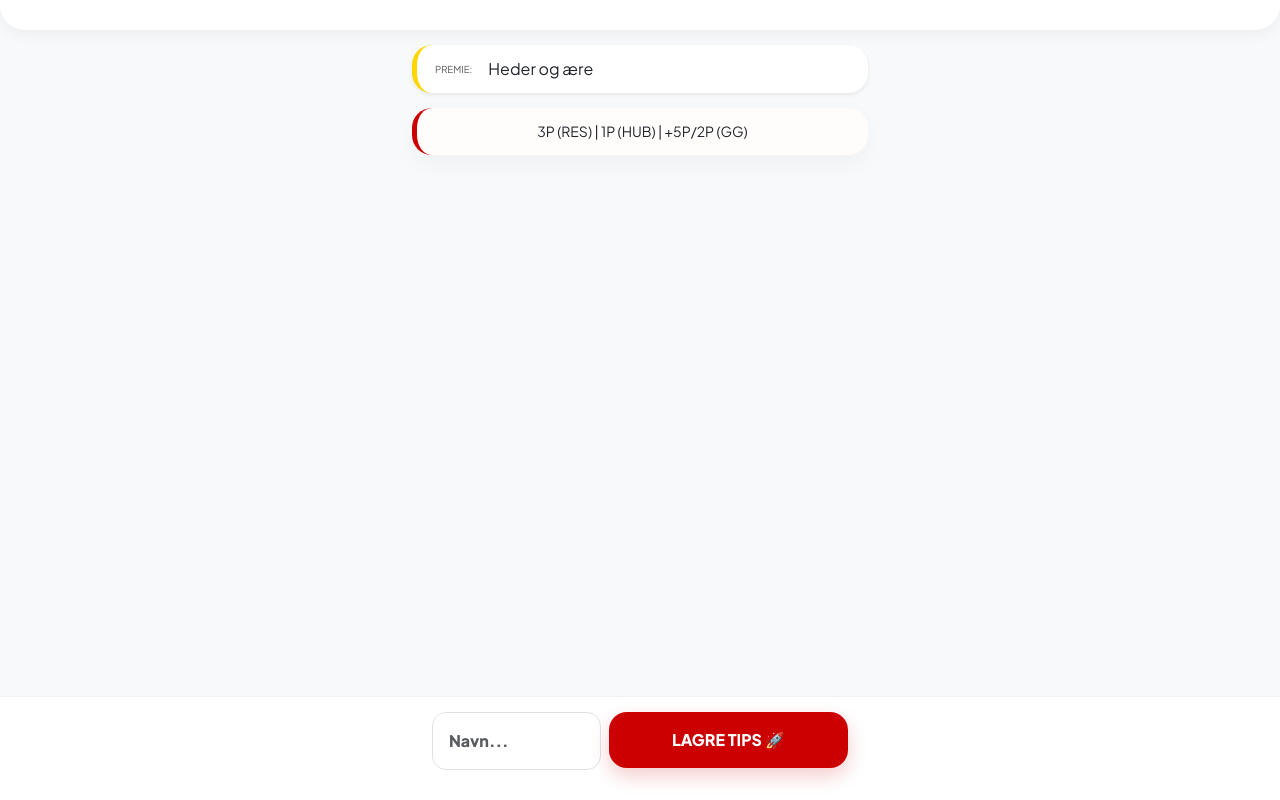
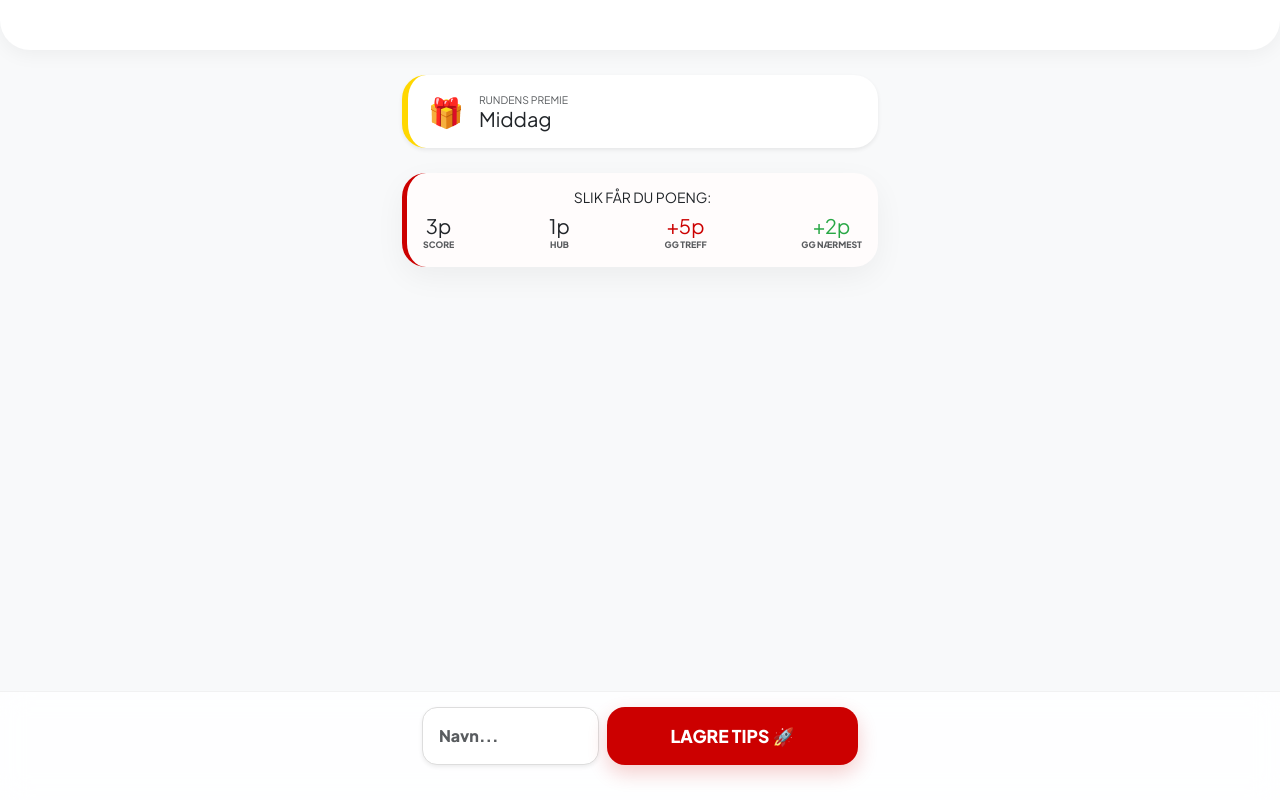
Before and after one commit to claseasybranding-ops/matchday-demo, a Flask app: template templates/group_view.html in a window 1280 px wide. Run offline with Flask 3, Linux system fonts and the light colour scheme; the template is opened without the code that fills it, so the values that code supplies are empty.

Commit message:
Update group_view.html

```diff
--- a/templates/group_view.html
+++ b/templates/group_view.html
@@ -7,147 +7,143 @@
     <link href="https://cdn.jsdelivr.net/npm/bootstrap@5.3.0/dist/css/bootstrap.min.css" rel="stylesheet">
     <link href="https://fonts.googleapis.com/css2?family=Plus+Jakarta+Sans:wght@400;600;800&display=swap" rel="stylesheet">
     <style>
-        :root { --md-red: #cc0000; --md-bg: #f8f9fa; --md-gold: #FFD700; --md-blue: #0066ff; }
-        body { background-color: var(--md-bg); font-family: 'Plus Jakarta Sans', sans-serif; padding-bottom: 140px; }
+        :root { --md-red: #cc0000; --md-bg: #f8f9fa; --md-gold: #FFD700; }
+        body { background-color: var(--md-bg); font-family: 'Plus Jakarta Sans', sans-serif; padding-bottom: 180px; }
 
-        .header { background: white; padding: 15px; border-radius: 0 0 25px 25px; box-shadow: 0 4px 15px rgba(0,0,0,0.05); text-align: center; margin-bottom: 15px; }
+        .header { background: white; padding: 25px; border-radius: 0 0 30px 30px; box-shadow: 0 4px 20px rgba(0,0,0,0.05); text-align: center; margin-bottom: 25px; }
 
-        .prize-card { background: white; border-radius: 20px; padding: 12px 18px; margin-bottom: 15px; display: flex; align-items: center; box-shadow: 0 8px 25px rgba(0,0,0,0.04); border-left: 5px solid var(--md-gold); }
+        .prize-card { background: white; border-radius: 24px; padding: 15px 20px; margin-bottom: 25px; display: flex; align-items: center; box-shadow: 0 10px 30px rgba(0,0,0,0.04); border-left: 6px solid var(--md-gold); text-align: left; }
+        .prize-icon { font-size: 1.8rem; margin-right: 15px; }
 
-        .rules-badge { border-left: 5px solid var(--md-red); background: #fffcfc; border-radius: 20px; padding: 15px; margin-bottom: 20px; box-shadow: 0 8px 25px rgba(0,0,0,0.04); }
+        .match-card { background: white; border-radius: 24px; padding: 25px; margin-bottom: 20px; box-shadow: 0 10px 30px rgba(0,0,0,0.05); }
+        .team-logo { width: 50px; height: 50px; object-fit: contain; margin-bottom: 10px; }
+        .score-box { background: #f1f1f1; border-radius: 15px; width: 60px; height: 60px; display: flex; align-items: center; justify-content: center; font-size: 1.8rem; font-weight: 800; }
+        .btn-adjust { width: 40px; height: 40px; border-radius: 12px; border: 2px solid #eee; background: white; font-weight: 800; }
 
-        .match-card { background: white; border-radius: 24px; padding: 15px; margin-bottom: 15px; box-shadow: 0 10px 30px rgba(0,0,0,0.05); }
+        .gg-input { background: #fff; border: 2px solid var(--md-red); border-radius: 18px; padding: 20px; text-align: center; font-size: 1.2rem; font-weight: 800; width: 100%; color: var(--md-red); }
+        .extra-card { background: white; border-radius: 24px; padding: 25px; margin-bottom: 20px; box-shadow: 0 10px 30px rgba(0,0,0,0.05); }
 
-        /* Team layout for mobil */
-        .team-box { width: 30%; display: flex; flex-direction: column; align-items: center; justify-content: center; }
-        .team-logo { width: 35px; height: 35px; object-fit: contain; margin-bottom: 5px; }
-        .team-name { font-weight: 800; font-size: 0.75rem; line-height: 1.1; text-align: center; }
-
-        .score-display { width: 40%; display: flex; align-items: center; justify-content: center; gap: 8px; }
-        .score-box { background: #f1f1f1; border-radius: 12px; width: 45px; height: 45px; display: flex; align-items: center; justify-content: center; font-size: 1.5rem; font-weight: 800; }
-
-        .btn-adjust { width: 42px; height: 42px; border-radius: 12px; border: 2px solid #eee; background: white; font-weight: 800; font-size: 1.2rem; }
-
-        /* Tilleggsspørsmål stil */
-        .extra-card { background: #fff5f5; border: 2px solid #ffebeb; border-radius: 20px; padding: 15px; margin-top: 10px; }
-        .extra-q-text { font-weight: 800; font-size: 0.85rem; color: #444; margin-bottom: 10px; display: block; }
-        .btn-check-group { display: flex; gap: 10px; }
-        .btn-check { flex: 1; border-radius: 12px; font-weight: 800; border: 2px solid #eee; background: white; padding: 10px; transition: 0.2s; }
-        .btn-check.active { background: var(--md-red); color: white; border-color: var(--md-red); }
-
-        .footer-action { position: fixed; bottom: 0; left: 0; right: 0; background: rgba(255, 255, 255, 0.95); backdrop-filter: blur(10px); padding: 15px 15px 30px 15px; border-top: 1px solid rgba(0,0,0,0.05); z-index: 1000; }
-        .btn-submit { background: var(--md-red); color: white; border: none; padding: 16px; border-radius: 18px; font-weight: 800; width: 100%; text-transform: uppercase; box-shadow: 0 8px 20px rgba(204, 0, 0, 0.2); }
-
-        .gg-input { border: 2px solid var(--md-red); border-radius: 15px; padding: 12px; text-align: center; font-size: 1.1rem; font-weight: 800; width: 100%; color: var(--md-red); margin-top: 10px; }
-        .locked-overlay { background: #eee; color: #666; padding: 20px; border-radius: 20px; text-align: center; font-weight: 800; }
+        .footer-action {
+            position: fixed;
+            bottom: 0; left: 0; right: 0;
+            background: rgba(255, 255, 255, 0.85);
+            backdrop-filter: blur(15px);
+            padding: 15px 20px 35px 20px;
+            border-top: 1px solid rgba(0,0,0,0.05);
+            z-index: 1000;
+        }
+        .btn-submit { background: var(--md-red); color: white; border: none; padding: 16px; border-radius: 18px; font-weight: 800; width: 100%; font-size: 1.1rem; text-transform: uppercase; transition: 0.3s; box-shadow: 0 8px 20px rgba(204, 0, 0, 0.2); }
+        .rules-badge { border-left: 5px solid var(--md-red); background: #fffcfc; }
     </style>
 </head>
 <body>
     <div class="header">
-        <h2 class="fw-800 m-0" style="font-size: 1.4rem;">{{ group[1] }}</h2>
+        <h1 class="fw-800 m-0">{{ group[1] }}</h1>
     </div>
 
-    <div class="container" style="max-width: 480px;">
+    <div class="container" style="max-width: 500px;">
         <div class="prize-card shadow-sm">
-            <div class="small fw-800 text-muted text-uppercase me-3" style="font-size: 0.6rem;">Premie:</div>
-            <div class="fw-800 m-0" style="font-size: 1rem;">{{ group[5] or 'Heder og ære' }}</div>
+            <div class="prize-icon">🎁</div>
+            <div>
+                <div class="small fw-800 text-muted text-uppercase" style="font-size: 0.65rem;">Rundens Premie</div>
+                <div class="fw-800 h5 m-0">{{ group[5] or 'Middag' }}</div>
+            </div>
         </div>
 
-        <div class="rules-badge text-center">
-            <h6 class="fw-800 text-uppercase small mb-0">3p (Res) | 1p (HUB) | +5p/2p (GG)</h6>
+        <div class="match-card p-3 mb-4 rules-badge">
+            <h6 class="fw-800 text-uppercase small mb-2 text-center">Slik får du poeng:</h6>
+            <div class="d-flex justify-content-between text-center mt-2">
+                <div><div class="fw-800 h5 m-0">3p</div><div class="small text-muted fw-bold" style="font-size: 0.55rem;">SCORE</div></div>
+                <div><div class="fw-800 h5 m-0">1p</div><div class="small text-muted fw-bold" style="font-size: 0.55rem;">HUB</div></div>
+                <div><div class="fw-800 h5 m-0" style="color: var(--md-red)">+5p</div><div class="small text-muted fw-bold" style="font-size: 0.55rem;">GG TREFF</div></div>
+                <div><div class="fw-800 h5 m-0" style="color: #28a745">+2p</div><div class="small text-muted fw-bold" style="font-size: 0.55rem;">GG NÆRMEST</div></div>
+            </div>
         </div>
 
-        {% if is_locked %}
-        <div class="locked-overlay mb-4">🔒 RUNDEN ER LÅST</div>
-        {% else %}
-
         {% for k in kamper %}
-        <div class="text-muted small fw-800 mb-1 ps-2" style="font-size: 0.65rem; color: var(--md-blue);">⚽ START: {{ k[6] }}</div>
-        <div class="match-card match-row" data-id="{{ k[0] }}">
+        <div class="text-muted small fw-800 mb-1 ps-2" style="font-size: 0.7rem; color: #4a90e2;">
+            ⚽ START: {{ k[6] }}
+        </div>
+        <div class="match-card text-center match-row" data-id="{{ k[0] }}">
             <div class="d-flex justify-content-between align-items-center mb-3">
-                <div class="team-box">
-                    <img src="{{ k[4] }}" class="team-logo">
-                    <span class="team-name">{{ k[2] }}</span>
+                <div style="width: 35%;">
+                    <img src="{{ k[4] }}" class="team-logo"><br>
+                    <span class="fw-800 small">{{ k[2] }}</span>
                 </div>
-
-                <div class="score-display">
+                <div class="d-flex align-items-center gap-2">
                     <div class="score-box h-score">0</div>
                     <div class="fw-800 text-muted">:</div>
                     <div class="score-box a-score">0</div>
                 </div>
-
-                <div class="team-box">
-                    <img src="{{ k[5] }}" class="team-logo">
-                    <span class="team-name">{{ k[3] }}</span>
+                <div style="width: 35%;">
+                    <img src="{{ k[5] }}" class="team-logo"><br>
+                    <span class="fw-800 small">{{ k[3] }}</span>
                 </div>
             </div>
-
-            <div class="d-flex justify-content-center gap-4">
+            <div class="d-flex justify-content-center gap-5">
                 <div class="d-flex gap-2">
-                    <button class="btn-adjust" onclick="adj(this, 'h', -1)">-</button>
-                    <button class="btn-adjust" onclick="adj(this, 'h', 1)">+</button>
+                    <button class="btn-adjust" onclick="adj(this, 'h', -1)" {% if is_locked %}disabled{% endif %}>-</button>
+                    <button class="btn-adjust" onclick="adj(this, 'h', 1)" {% if is_locked %}disabled{% endif %}>+</button>
                 </div>
                 <div class="d-flex gap-2">
-                    <button class="btn-adjust" onclick="adj(this, 'a', -1)">-</button>
-                    <button class="btn-adjust" onclick="adj(this, 'a', 1)">+</button>
+                    <button class="btn-adjust" onclick="adj(this, 'a', -1)" {% if is_locked %}disabled{% endif %}>-</button>
+                    <button class="btn-adjust" onclick="adj(this, 'a', 1)" {% if is_locked %}disabled{% endif %}>+</button>
                 </div>
             </div>
         </div>
         {% endfor %}
 
+        {% if group[4] == 'single' %}
+        <div class="match-card">
+            <label class="fw-800 small text-uppercase text-muted d-block text-center mb-3">Golden Goal (Minutt)</label>
+            <input type="number" id="golden-goal" class="gg-input" placeholder="Eks: 24" {% if is_locked %}disabled{% endif %}>
+        </div>
+        {% else %}
+        <input type="hidden" id="golden-goal" value="0">
+        {% endif %}
+
         {% if questions %}
-        <div class="match-card">
-            <label class="fw-800 small text-muted text-uppercase d-block mb-3 text-center">Ekstra spørsmål</label>
+        <div class="extra-card">
+            <h6 class="fw-800 text-uppercase small text-muted mb-4 text-center">Tilleggsspørsmål</h6>
             {% for q in questions %}
-            <div class="extra-card mb-2 q-row" data-qid="{{ q[0] }}">
-                <span class="extra-q-text">{{ q[1] }}</span>
-                <div class="btn-check-group">
-                    <button class="btn-check" onclick="setExtra(this, 'JA')">JA</button>
-                    <button class="btn-check" onclick="setExtra(this, 'NEI')">NEI</button>
+            <div class="mb-4 extra-q-row" data-qid="{{ q[0] }}">
+                <label class="fw-bold d-block mb-3 text-center">{{ q[1] }}</label>
+                <div class="d-flex justify-content-center gap-3">
+                    <input type="radio" class="btn-check" name="q{{ q[0] }}" id="q{{ q[0] }}y" value="JA" {% if is_locked %}disabled{% endif %}>
+                    <label class="btn btn-outline-danger fw-bold px-4 py-2 rounded-pill" for="q{{ q[0] }}y">JA</label>
+
+                    <input type="radio" class="btn-check" name="q{{ q[0] }}" id="q{{ q[0] }}n" value="NEI" checked {% if is_locked %}disabled{% endif %}>
+                    <label class="btn btn-outline-danger fw-bold px-4 py-2 rounded-pill" for="q{{ q[0] }}n">NEI</label>
                 </div>
             </div>
             {% endfor %}
         </div>
         {% endif %}
-
-        {% if group[4] == 'single' %}
-        <div class="match-card">
-            <label class="fw-800 small text-uppercase text-muted d-block text-center">Golden Goal (Minutt)</label>
-            <input type="number" id="golden-goal" class="gg-input" placeholder="Eks: 24">
-        </div>
-        {% else %}
-        <input type="hidden" id="golden-goal" value="0">
-        {% endif %}
-
     </div>
 
     <div class="footer-action">
-        <div class="container" style="max-width: 440px;">
+        <div class="container" style="max-width: 460px;">
+            {% if is_locked %}
+                <div class="alert alert-dark fw-800 text-center rounded-pill m-0">🔒 RUNDEN ER LÅST</div>
+            {% else %}
                 <div class="row g-2">
                     <div class="col-5">
-                    <input type="text" id="user-name" class="form-control p-3 fw-bold" placeholder="Navn..." style="border-radius:14px;">
+                        <input type="text" id="user-name" class="form-control p-3 fw-bold shadow-sm" placeholder="Navn..." style="border-radius:15px; border: 1px solid #ddd;">
                     </div>
                     <div class="col-7">
                         <button class="btn-submit" onclick="sendTips()">Lagre tips 🚀</button>
                     </div>
                 </div>
+            {% endif %}
         </div>
     </div>
-    {% endif %}
 
     <script>
         function adj(btn, side, d) {
-            const row = btn.closest('.match-row');
-            const el = row.querySelector('.' + side + '-score');
+            const card = btn.closest('.match-row');
+            const el = card.querySelector('.' + side + '-score');
             let val = parseInt(el.innerText) + d;
             if (val >= 0) el.innerText = val;
-        }
-
-        function setExtra(btn, val) {
-            const group = btn.closest('.btn-check-group');
-            group.querySelectorAll('.btn-check').forEach(b => b.classList.remove('active'));
-            btn.classList.add('active');
-            btn.closest('.q-row').dataset.ans = val;
         }
 
         function sendTips() {
@@ -156,12 +152,17 @@
 
             const tips = [];
             document.querySelectorAll('.match-row').forEach(row => {
-                tips.push({ match_id: row.dataset.id, h: row.querySelector('.h-score').innerText, a: row.querySelector('.a-score').innerText });
+                tips.push({
+                    match_id: row.dataset.id,
+                    h: row.querySelector('.h-score').innerText,
+                    a: row.querySelector('.a-score').innerText
+                });
             });
 
             const extras = {};
-            document.querySelectorAll('.q-row').forEach(row => {
-                if(row.dataset.ans) extras[row.dataset.qid] = row.dataset.ans;
+            document.querySelectorAll('.extra-q-row').forEach(row => {
+                const qid = row.dataset.qid;
+                extras[qid] = row.querySelector('input:checked').value;
             });
 
             fetch('/api/submit_tips', {
@@ -171,10 +172,17 @@
                     group_id: '{{ group[2] }}',
                     user_name: name,
                     tips: tips,
-                    extras: extras,
-                    golden_goal: document.getElementById('golden-goal').value
+                    golden_goal: document.getElementById('golden-goal').value,
+                    extras: extras
                 })
-            }).then(() => { window.location.href = "/group/{{ group[2] }}/leaderboard"; });
+            }).then(res => {
+                if (res.status === 403) {
+                    alert("For sent! Runden har startet.");
+                    window.location.reload();
+                } else {
+                    window.location.href = "/group/{{ group[2] }}/leaderboard";
+                }
+            });
         }
     </script>
 </body>
```
Lines whose indentation alone changed are shown as unchanged.
